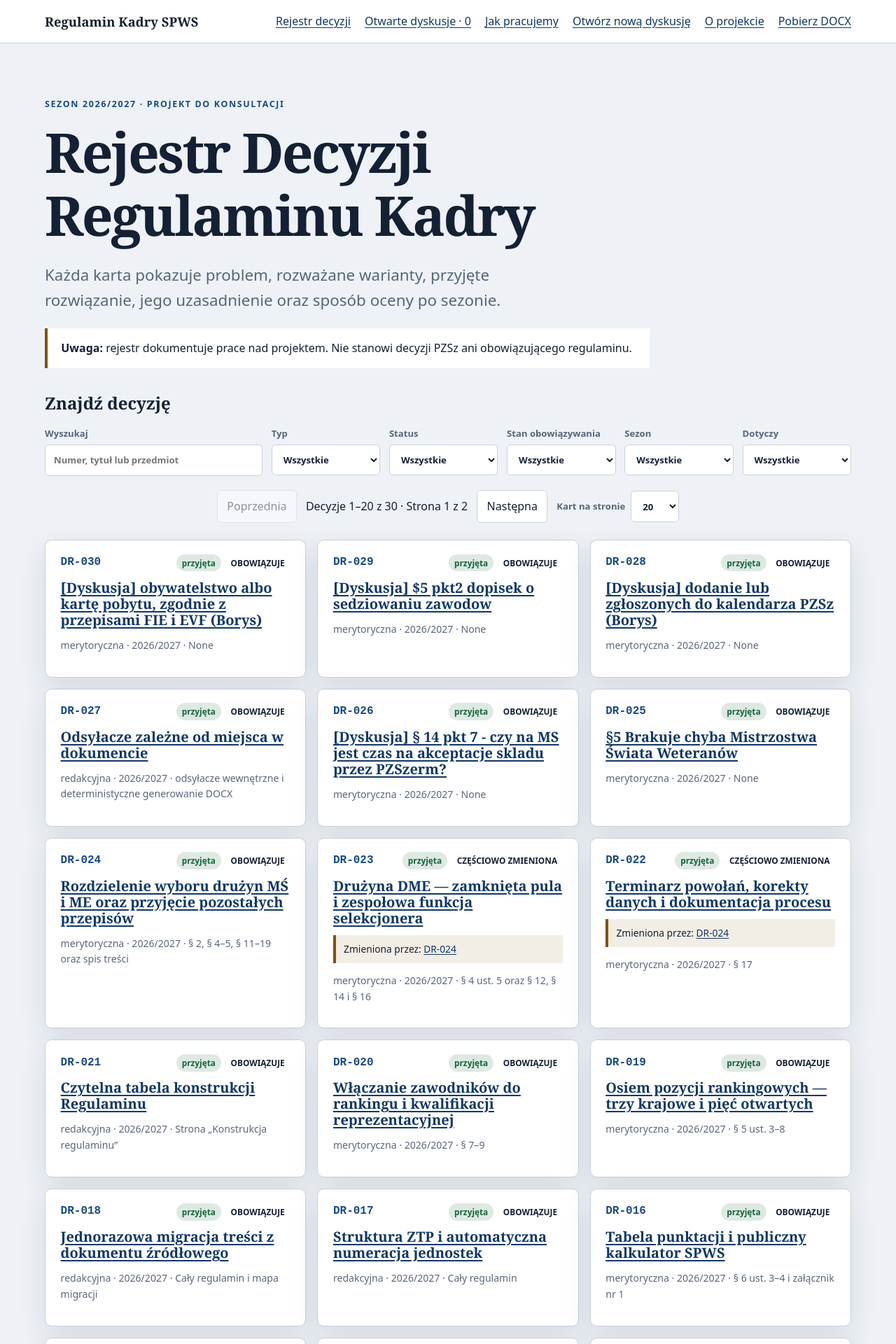
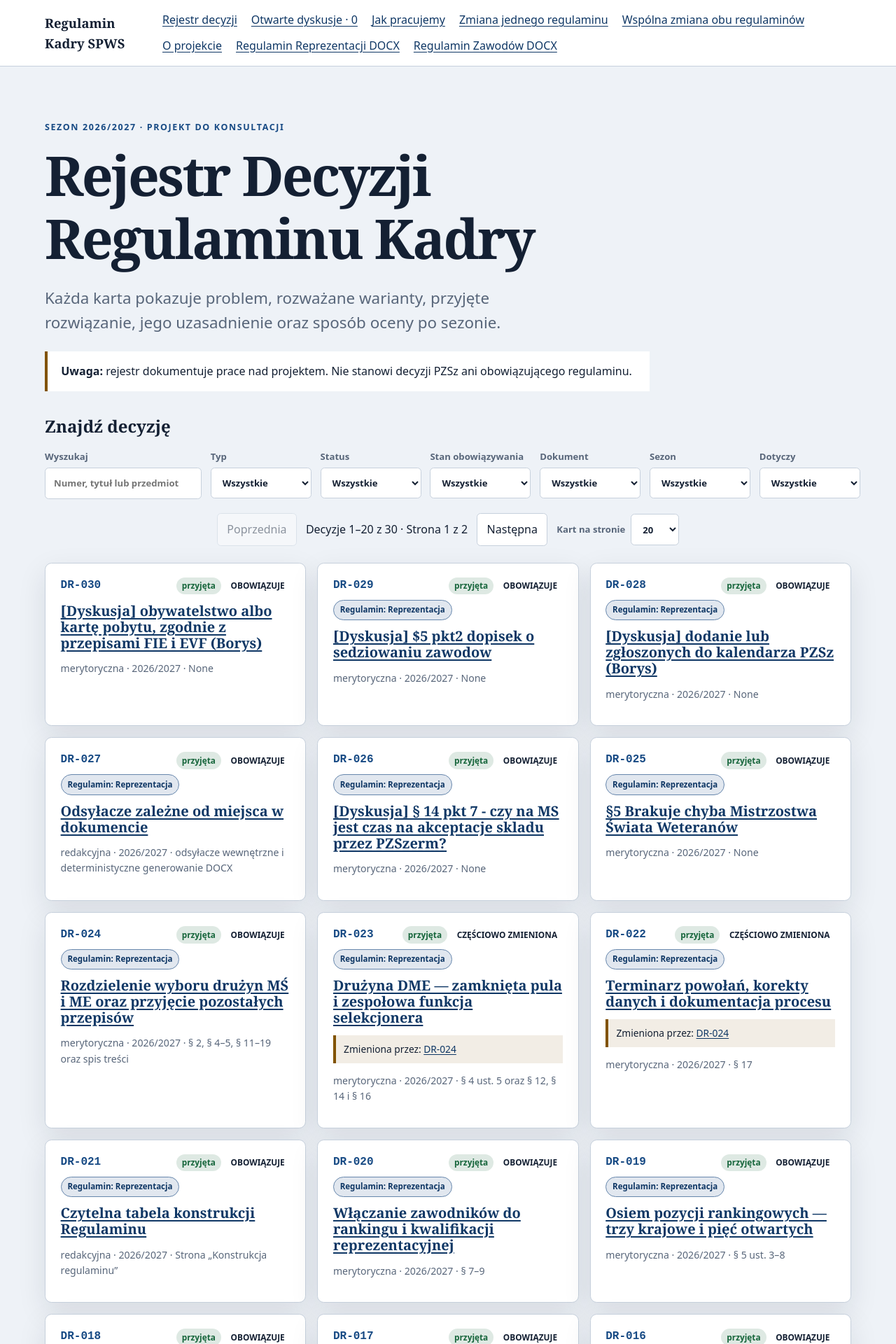
Before and after one commit to Fencer4Life/Regulamin_Kadry-SPWS, a Jekyll site: the page built from index.html, in a window 1280 px wide. Shown: the top 1920 px of the page at 70% size. Built offline with Jekyll 4.4.1, drawn with Linux system fonts in a browser that asks for light colours; some of the changed text lies outside the part shown.

Commit message:
feat: expose regulation scope in public registry

```diff
--- a/_includes/decision-card.html
+++ b/_includes/decision-card.html
@@ -1,16 +1,27 @@
 {% assign record_id = include.decision.slug | slice: 0, 6 | upcase %}
 {% assign effect = include.decision["stan_obowiązywania"] %}
+{% assign document_scope = '' %}
+{% if include.decision.schema_version %}
+  {% for document in include.decision.dokumenty %}{% assign document_scope = document_scope | append: ' ' | append: document %}{% endfor %}
+{% else %}
+  {% assign document_scope = ' reprezentacja' %}
+{% endif %}
 <article class="decision-card"
   data-search="{{ record_id | append: ' ' | append: include.decision.tytul | append: ' ' | append: include.decision.dotyczy | downcase | escape }}"
   data-type="{{ include.decision.typ | escape }}"
   data-status="{{ include.decision.status | escape }}"
   data-effect="{{ effect | escape }}"
   data-season="{{ include.decision.sezon | escape }}"
-  data-subject="{{ include.decision.dotyczy | escape }}">
+  data-subject="{{ include.decision.dotyczy | escape }}"
+  data-document="{{ document_scope | strip | escape }}">
   <div class="card-topline">
     <span class="record-id">{{ record_id }}</span>
     <span class="badge-row"><span class="status">{{ include.decision.status }}</span><span class="effect effect-{{ effect | slugify }}">{{ effect }}</span></span>
   </div>
+  {% if document_scope contains 'reprezentacja' or document_scope contains 'zawody' %}<div class="document-badges" aria-label="Zakres dokumentów">
+    {% if document_scope contains 'reprezentacja' %}<span class="document-badge">Regulamin: Reprezentacja</span>{% endif %}
+    {% if document_scope contains 'zawody' %}<span class="document-badge">Regulamin: Zawody</span>{% endif %}
+  </div>{% endif %}
   <h2{% if effect == 'zastąpiona' %} class="superseded-title"{% endif %}><a href="{{ include.decision.url | relative_url }}">{{ include.decision.tytul }}</a></h2>
   {% if include.decision.zmieniona_przez.size > 0 %}<p class="relation-note warning">Zmieniona przez: {% for id in include.decision.zmieniona_przez %}{% for related in site.decyzje %}{% assign related_id = related.slug | slice: 0, 6 | upcase %}{% if related_id == id %}<a href="{{ related.url | relative_url }}">{{ id }}</a>{% endif %}{% endfor %}{% unless forloop.last %}, {% endunless %}{% endfor %}</p>{% endif %}
   {% if include.decision.zastapiona_przez.size > 0 %}<p class="relation-note danger">Zastąpiona przez: {% for id in include.decision.zastapiona_przez %}{% for related in site.decyzje %}{% assign related_id = related.slug | slice: 0, 6 | upcase %}{% if related_id == id %}<a href="{{ related.url | relative_url }}">{{ id }}</a>{% endif %}{% endfor %}{% unless forloop.last %}, {% endunless %}{% endfor %}</p>{% endif %}
--- a/_layouts/default.html
+++ b/_layouts/default.html
@@ -16,9 +16,11 @@
         <a href="{{ '/' | relative_url }}">Rejestr decyzji</a>
         <a href="{{ '/dyskusje/' | relative_url }}">Otwarte dyskusje{% if site.data.discussions %} · {{ site.data.discussions.open_items.size }}{% endif %}</a>
         <a href="{{ '/przewodnik/' | relative_url }}">Jak pracujemy</a>
-        <a href="https://github.com/Fencer4Life/Regulamin_Kadry-SPWS/discussions/new?category=propozycje-zmian-regulaminu">Otwórz nową dyskusję</a>
+        <a aria-label="Otwórz nową dyskusję — zmiana jednego regulaminu" href="https://github.com/Fencer4Life/Regulamin_Kadry-SPWS/discussions/new?category=propozycje-zmian-regulaminu">Zmiana jednego regulaminu</a>
+        <a href="https://github.com/Fencer4Life/Regulamin_Kadry-SPWS/discussions/new?category=wspolna-zmiana-obu-regulaminow">Wspólna zmiana obu regulaminów</a>
         <a href="https://github.com/Fencer4Life/Regulamin_Kadry-SPWS#readme">O projekcie</a>
-        <a href="{{ '/regulamin/Regulamin-powolywania-Reprezentacji-Polski-Weteranow-w-szermierce_2026.docx' | relative_url }}">Pobierz DOCX</a>
+        <a href="{{ '/regulamin/Regulamin-powolywania-Reprezentacji-Polski-Weteranow-w-szermierce_2026.docx' | relative_url }}">Regulamin Reprezentacji DOCX</a>
+        <a href="{{ '/regulamin-wspolzawodnictwa/Regulamin-wspolzawodnictwa-sportowego-w-kategorii-Weteran_2026-2027.docx' | relative_url }}">Regulamin Zawodów DOCX</a>
       </nav>
     </div>
   </header>
--- a/assets/rejestr.css
+++ b/assets/rejestr.css
@@ -25,7 +25,7 @@ h2 { margin-top: 2.2rem; }
 .eyebrow { margin: 0 0 .8rem; color: var(--accent); font-size: .78rem; font-weight: 800; letter-spacing: .13em; text-transform: uppercase; }
 .lead { max-width: 48rem; color: var(--muted); font-size: clamp(1.15rem, 2vw, 1.4rem); }
 .notice { max-width: 54rem; padding: 1rem 1.2rem; border-left: .3rem solid var(--warn); background: var(--surface); }
-.filters { display: grid; grid-template-columns: minmax(14rem, 2fr) repeat(5, minmax(9rem, 1fr)); gap: .8rem; }
+.filters { display: grid; grid-template-columns: minmax(14rem, 2fr) repeat(6, minmax(9rem, 1fr)); gap: .8rem; }
 label { color: var(--muted); font-size: .82rem; font-weight: 700; }
 input, select { width: 100%; margin-top: .3rem; padding: .7rem .75rem; border: 1px solid var(--line); border-radius: .35rem; color: var(--ink); background: var(--surface); font: inherit; }
 .result-count { color: var(--muted); }
@@ -36,6 +36,8 @@ input, select { width: 100%; margin-top: .3rem; padding: .7rem .75rem; border: 1
 .record-id { color: var(--accent); font-family: ui-monospace, monospace; font-weight: 800; }
 .status { display: inline-block; padding: .18rem .5rem; border-radius: 99rem; color: var(--good); background: color-mix(in srgb, var(--good) 14%, transparent); font-size: .74rem; font-weight: 800; }
 .badge-row { display: flex; flex-wrap: wrap; justify-content: flex-end; gap: .35rem; }
+.document-badges { display: flex; flex-wrap: wrap; gap: .4rem; margin: .45rem 0 .2rem; }
+.document-badge { display: inline-flex; align-items: center; border: 1px solid color-mix(in srgb, var(--accent) 55%, var(--line)); border-radius: 999rem; background: color-mix(in srgb, var(--accent) 13%, transparent); color: var(--accent-dark); font-size: .72rem; font-weight: 800; padding: .28rem .55rem; }
 .effect { display: inline-block; padding: .18rem .5rem; border-radius: 99rem; font-size: .74rem; font-weight: 800; text-transform: uppercase; }
 .effect-obowiazuje { color: var(--good); background: color-mix(in srgb, var(--good) 14%, transparent); }
 .effect-czesciowo-zmieniona { color: var(--warn); background: color-mix(in srgb, var(--warn) 18%, transparent); }
--- a/assets/rejestr.js
+++ b/assets/rejestr.js
@@ -5,6 +5,7 @@
   const search = document.querySelector("#search");
   const pageSize = document.querySelector("#page-size");
   const filters = { type: document.querySelector("#filter-type"), status: document.querySelector("#filter-status"), effect: document.querySelector("#filter-effect"), season: document.querySelector("#filter-season"), subject: document.querySelector("#filter-subject") };
+  const documentFilter = document.querySelector("#filter-document");
   const controls = [...document.querySelectorAll(".pagination")];
   const allowedSizes = [20, 50, 100];
   const params = new URLSearchParams(location.search);
@@ -18,7 +19,11 @@
   function applyFilters(resetPage = false) {
     if (resetPage) page = 1;
     const query = normalize(search?.value || "");
-    const matching = cards.filter((card) => !query || normalize(card.dataset.search || "").includes(query)).filter((card) => Object.entries(filters).every(([key, element]) => !element?.value || card.dataset[key] === element.value));
+    const matching = cards.filter((card) => !query || normalize(card.dataset.search || "").includes(query)).filter((card) => Object.entries(filters).every(([key, element]) => !element?.value || card.dataset[key] === element.value)).filter((card) => {
+      if (!documentFilter?.value) return true;
+      const documents = (card.dataset.document || "").split(/\s+/).filter(Boolean);
+      return documentFilter.value === "none" ? documents.length === 0 : documents.includes(documentFilter.value);
+    });
     const pages = Math.max(1, Math.ceil(matching.length / size)); page = Math.min(page, pages);
     const start = (page - 1) * size, end = Math.min(start + size, matching.length);
     cards.forEach((card) => card.classList.add("hidden")); matching.slice(start, end).forEach((card) => card.classList.remove("hidden"));
@@ -31,6 +36,7 @@
   }
   search?.addEventListener("input", () => applyFilters(true));
   Object.values(filters).forEach((element) => element?.addEventListener("change", () => applyFilters(true)));
+  documentFilter?.addEventListener("change", () => applyFilters(true));
   pageSize?.addEventListener("change", () => { size = Number(pageSize.value); localStorage.setItem("registryPageSize", String(size)); applyFilters(true); });
   controls.forEach((control) => control.addEventListener("click", (event) => { const direction = event.target.dataset?.page; if (direction === "previous") page -= 1; if (direction === "next") page += 1; if (direction) { applyFilters(); list.scrollIntoView({ behavior: "smooth", block: "start" }); } }));
   applyFilters();
--- a/index.html
+++ b/index.html
@@ -25,6 +25,9 @@ description: Publiczny rejestr decyzji dotyczących Regulaminu Kadry SPWS.
     <label>Stan obowiązywania
       <select id="filter-effect"><option value="">Wszystkie</option>{% assign effects = site.decyzje | map: 'stan_obowiązywania' | uniq | sort %}{% for value in effects %}<option>{{ value }}</option>{% endfor %}</select>
     </label>
+    <label>Dokument
+      <select id="filter-document"><option value="">Wszystkie</option><option value="reprezentacja">Regulamin Reprezentacji</option><option value="zawody">Regulamin Zawodów</option><option value="none">Bez zmiany dokumentu</option></select>
+    </label>
     <label>Sezon
       <select id="filter-season"><option value="">Wszystkie</option>{% assign seasons = site.decyzje | map: 'sezon' | uniq | sort %}{% for value in seasons %}<option>{{ value }}</option>{% endfor %}</select>
     </label>
```
Also changed, not shown: _layouts/decision.html (+10 -0 lines), narzedzia/sync_discussions.py (+11 -1 lines), tests/test_discussions.py (+43 -2 lines), tests/test_registry_platform.py (+19 -0 lines).
